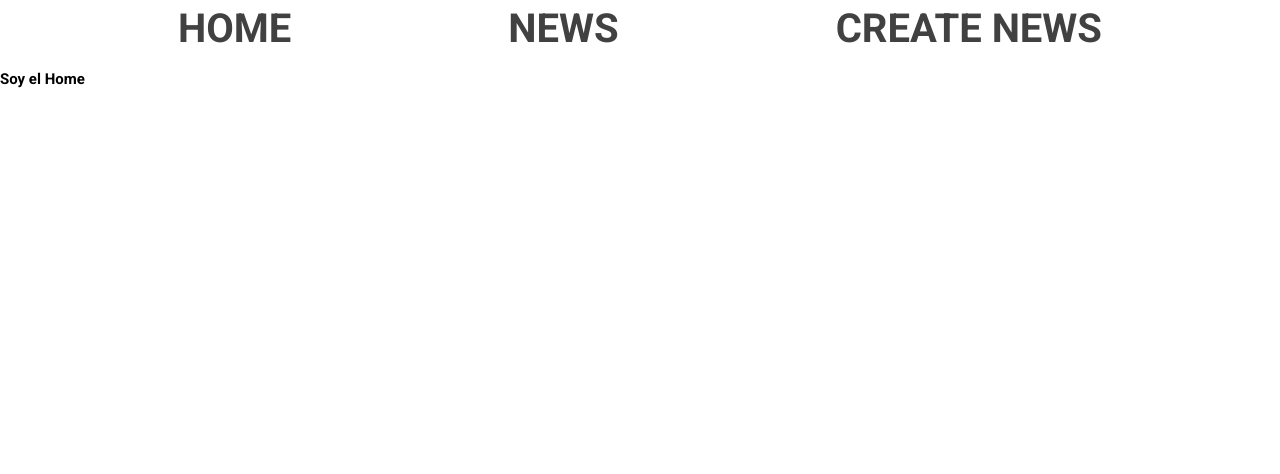
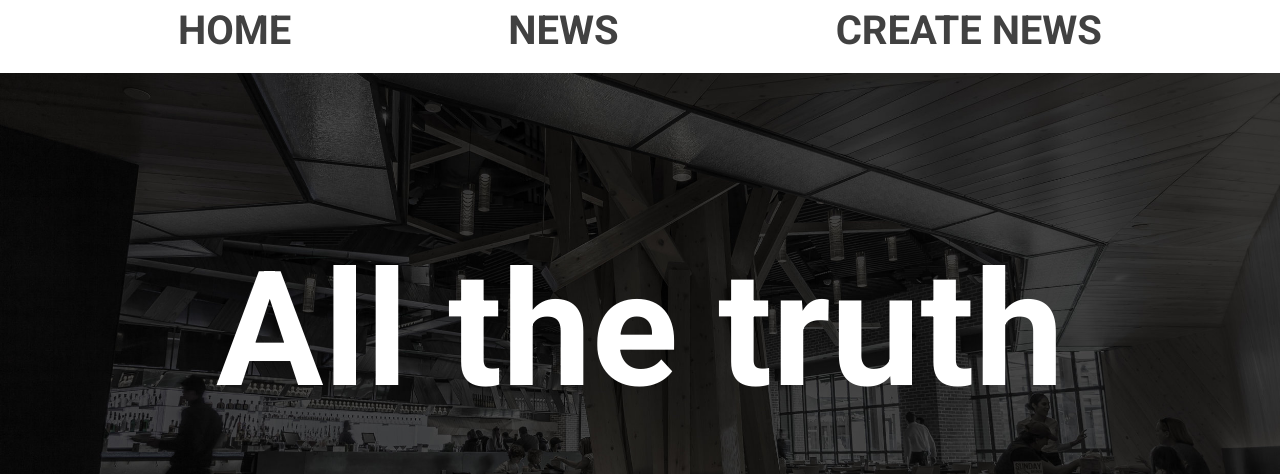
Before and after one commit to MrSetOne/SetNews, a React (Create React App) app: page / in a window 1280 px wide. Shown: the part 213-687 px from the top of the page. Built offline with nearby package versions, Linux system fonts and the light colour scheme; no server answers; a web font is replaced by a local one.

Commit message:
home styled

```diff
--- a/src/components/Header/NavBar/NavBar.scss
+++ b/src/components/Header/NavBar/NavBar.scss
@@ -3,6 +3,7 @@
     position: sticky;
     top: 0;
     width: 100%;
+    height: min(9vw, 8.6rem);
     display: flex;
     align-items: center;
     justify-content: center;
--- a/src/components/Home/Home.jsx
+++ b/src/components/Home/Home.jsx
@@ -1,7 +1,9 @@
+import './Home.scss'
+
 const Home = () => {
   return (
     <section className="Home">
-        <h1>Soy el Home</h1>
+        <h1>All the truth</h1>
     </section>
   )
 }
--- /dev/null
+++ b/src/components/Home/Home.scss
@@ -0,0 +1,13 @@
+.Home {
+    height: calc(100vh - min(9vw, 8.6rem) - 20rem);
+    background-image: url('../../assets/cover_option1.jpg');
+    background-size: cover;
+    background-position: center;
+    display: flex;
+    align-items: center;
+    justify-content: center;
+    h1 {
+        color: white;
+        font-size: min(16vw, 16rem);
+    }
+}
```
Also changed, not shown: src/assets/cover_option1.jpg (added).
